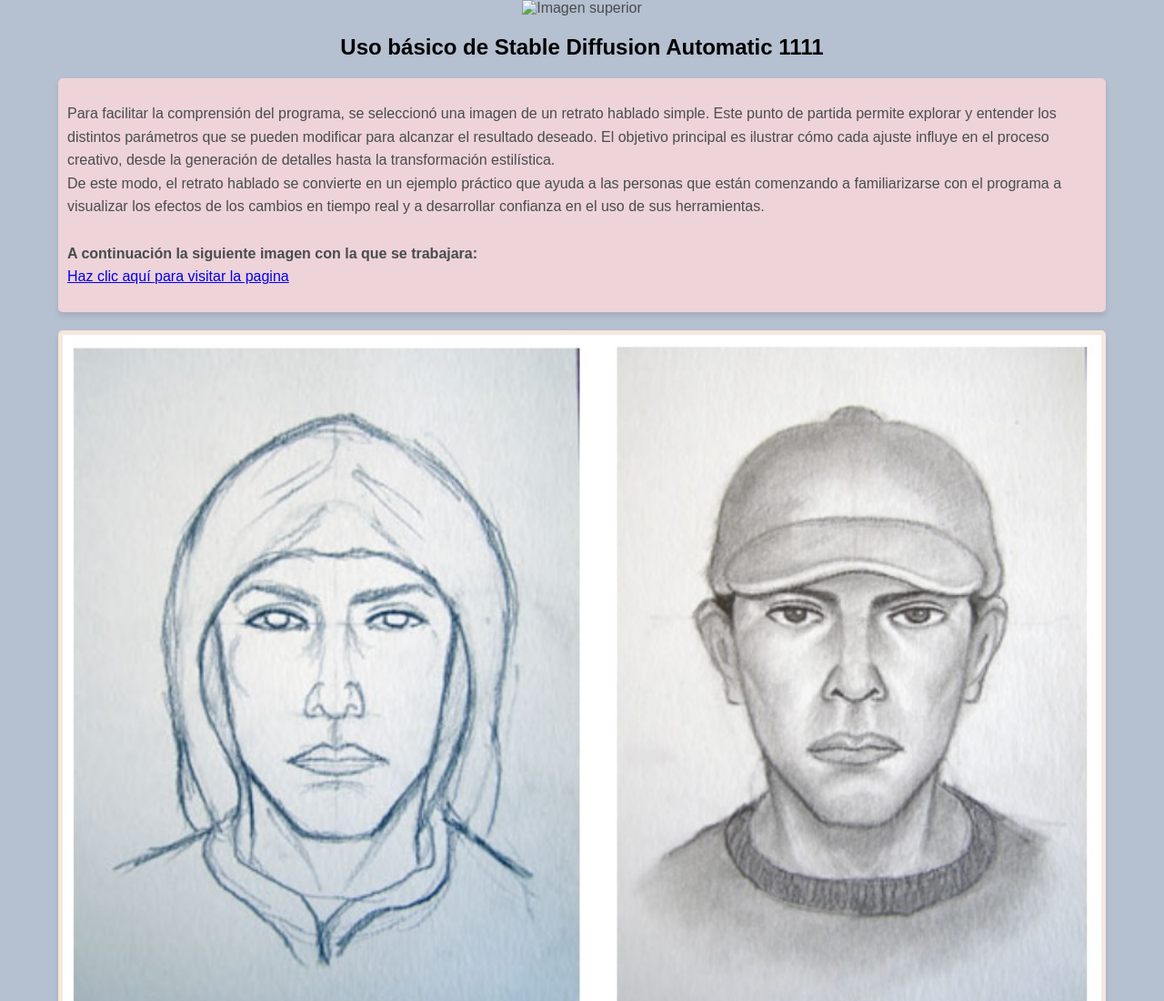
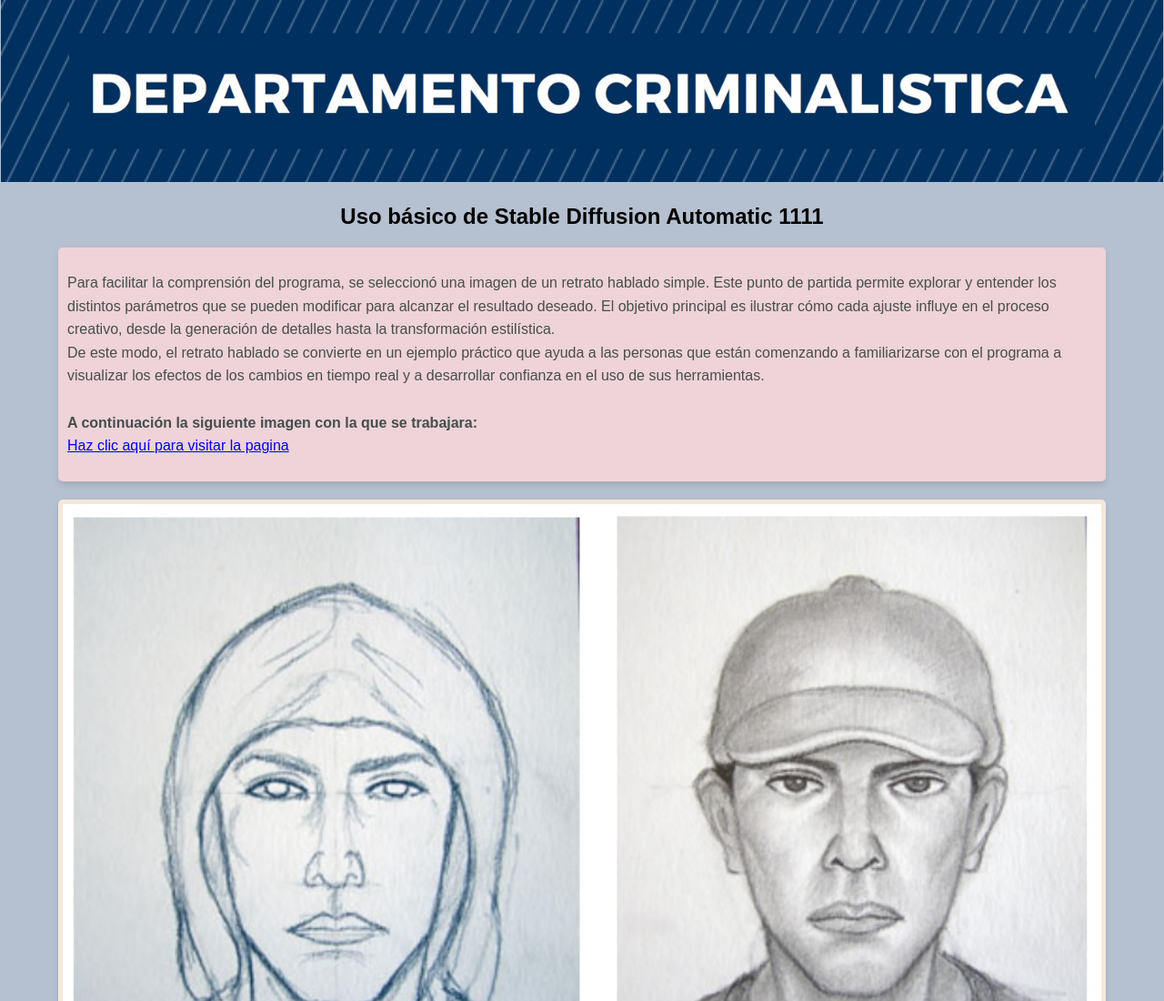
Before and after one commit to dpcyt/retrato-hablado, a plain HTML site: page index.html in a window 1280 px wide. Shown: the top 1100 px of the page at 91% size. Drawn offline with Linux system fonts and the light colour scheme.

Commit message:
Update index.html

```diff
--- a/index.html
+++ b/index.html
@@ -70,7 +70,7 @@
 </head>
 <body>
     <header>
-        <img src="tu-imagen-superior.jpg" alt="Imagen superior" class="imagen-header">
+        <img src="img/LogoSuperior.jpg" alt="Imagen superior" class="imagen-header">
     </header>
     <main>
         <h1>Uso básico de Stable Diffusion Automatic 1111</h1>
```
